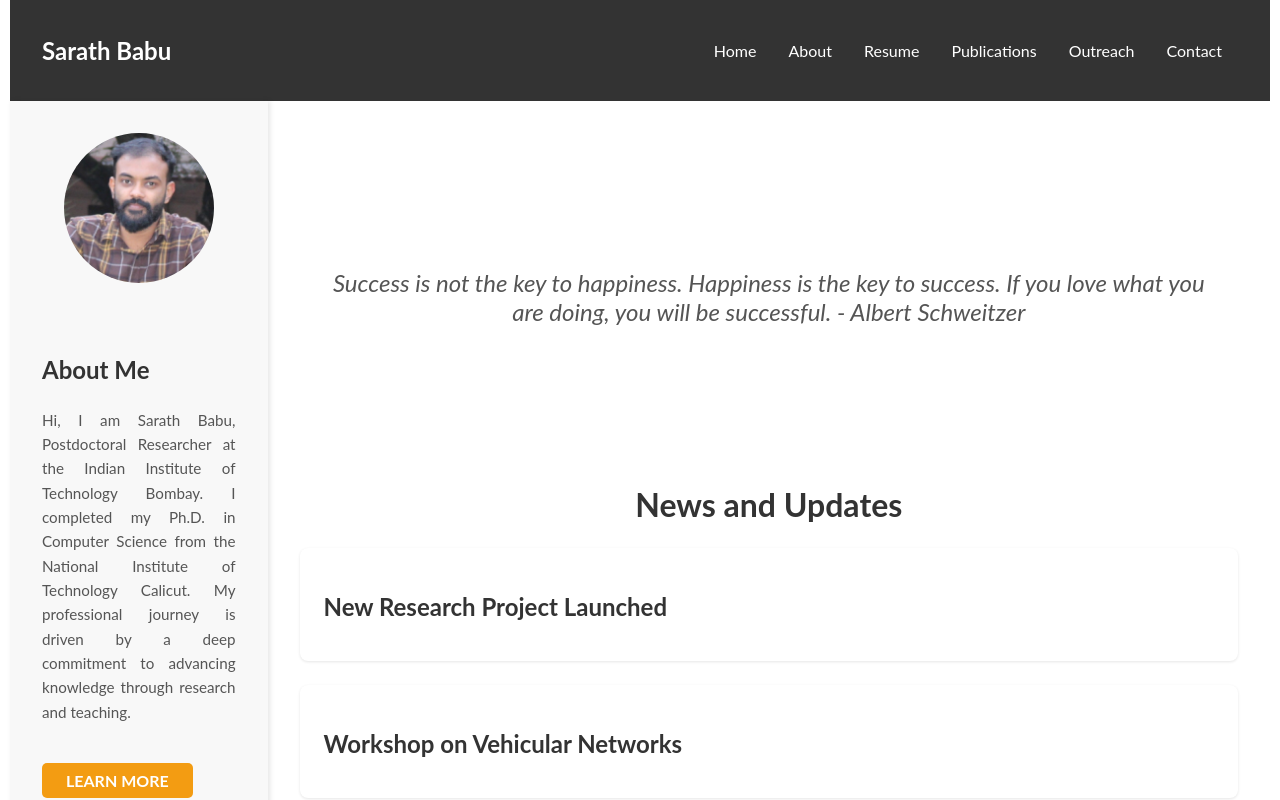
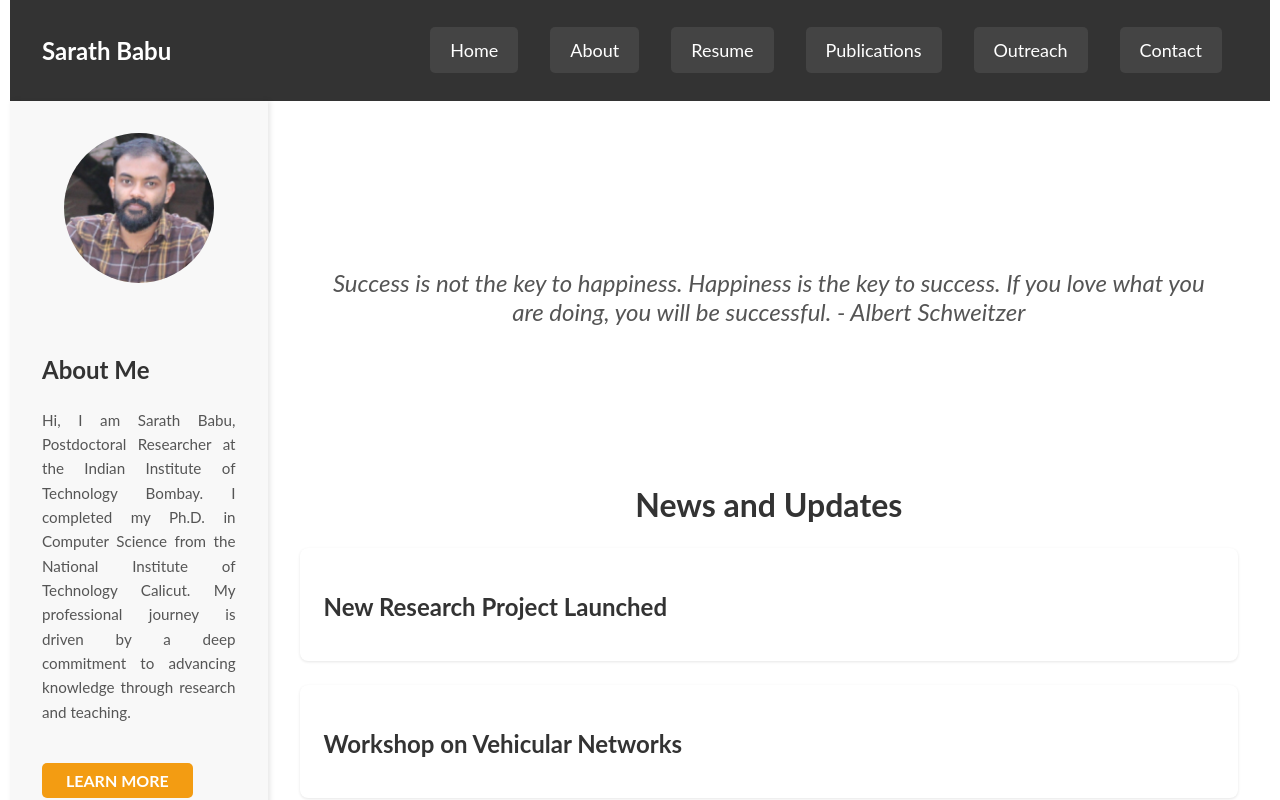
Before and after one commit to SarathBabu0410/personal-wesite, a React (Create React App) app: page / in a window 1280 px wide. Shown: the top 800 px of the page. Built offline with nearby package versions, Linux system fonts and the light colour scheme.

Commit message:
Update Header.js

```diff
--- a/src/components/Header.js
+++ b/src/components/Header.js
@@ -29,6 +29,7 @@ const Hamburger = styled.button`
 
 const MenuItems = styled.div`
   display: flex;
+  flex-direction: row;
 
   a {
     color: white;
@@ -36,20 +37,34 @@ const MenuItems = styled.div`
     margin: 0 1rem;
   }
 
-  a:hover {
-    color: #f39c12;
+  @media (max-width: 768px) {
+    flex-direction: column; /* Stack menu items vertically */
+    align-items: center; /* Center menu items */
+    width: 100%; /* Full width for the menu */
+    background-color: rgba(51, 51, 51, 0.95); /* Slightly transparent */
+    position: absolute; /* Position it below the header */
+    top: 60px; /* Adjust based on header height */
+    right: 0;
+    padding: 1rem 0; /* Padding for the menu */
+    z-index: 10; /* Ensure it appears above other content */
+    display: ${({ isOpen }) => (isOpen ? "flex" : "none")}; /* Toggle display based on isOpen state */
   }
+`;
 
-  @media (max-width: 768px) {
-    flex-direction: column;
-    align-items: center;
-    position: absolute;
-    top: 60px;
-    right: 0;
-    width: 100%;
-    background-color: rgba(51, 51, 51, 0.9);
-    display: ${({ isOpen }) => (isOpen ? "flex" : "none")}; /* Conditionally show the menu */
-    z-index: 10;
+const MenuItemButton = styled(Link)`
+  width: 90%; /* Button width, leaves some margin on both sides */
+  padding: 12px 20px; /* Space for clickability */
+  margin: 8px 0; /* Space between buttons */
+  background-color: #444; /* Button background color */
+  color: white;
+  text-align: center;
+  text-decoration: none;
+  border-radius: 5px; /* Rounded corners for button-like appearance */
+  font-size: 18px; /* Adjust font size */
+
+  &:hover {
+    background-color: #f39c12; /* Highlight color on hover */
+    color: #333; /* Change text color on hover */
   }
 `;
 
@@ -63,12 +78,12 @@ function Header() {
         ☰ {/* Hamburger Icon */}
       </Hamburger>
       <MenuItems isOpen={isOpen}>
-        <Link to="/">Home</Link>
-        <Link to="/about">About</Link>
-        <Link to="/resume">Resume</Link>
-        <Link to="/publications">Publications</Link>
-        <Link to="/outreach">Outreach</Link>
-        <Link to="/contact">Contact</Link>
+        <MenuItemButton to="/">Home</MenuItemButton>
+        <MenuItemButton to="/about">About</MenuItemButton>
+        <MenuItemButton to="/resume">Resume</MenuItemButton>
+        <MenuItemButton to="/publications">Publications</MenuItemButton>
+        <MenuItemButton to="/outreach">Outreach</MenuItemButton>
+        <MenuItemButton to="/contact">Contact</MenuItemButton>
       </MenuItems>
     </Nav>
   );
```
